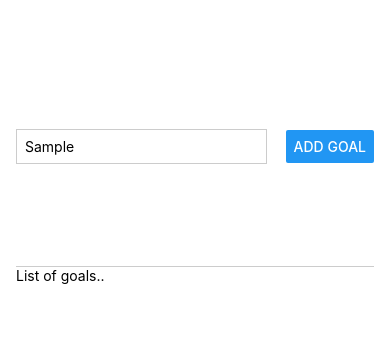
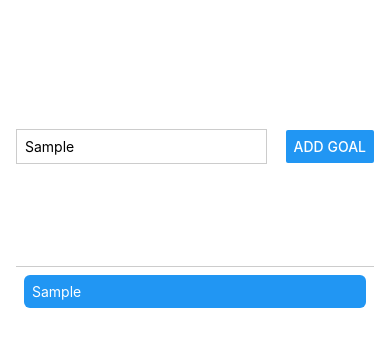
Before and after one commit to e-labInnovations/ReactNativeApp, a React Native app: screen / in a window 390 px wide. Both pictures are taken after typing "Sample" into the empty fields and a click on the button "ADD GOAL". Shown: the top 346 px of the page. Built offline with nearby package versions, Linux system fonts and the light colour scheme.

Commit message:
item adding feature added

```diff
--- a/App.js
+++ b/App.js
@@ -1,14 +1,39 @@
-import { StyleSheet, Text, View, Button, TextInput } from 'react-native';
+import { StyleSheet,
+  Text,
+  View,
+  Button,
+  TextInput,
+  ScrollView,
+  FlatList
+} from 'react-native';
+import { useState } from 'react';
 
 export default function App() {
+  const [enteredGoalText, setEnteredGoalText] = useState('')
+  const [goals, setGoals] = useState([])
+
+  const goalInputHandler = (enteredText) => {
+    setEnteredGoalText(enteredText)
+  }
+
+  const addGoalHandler = () => {
+    setGoals((currentGoals) => [...currentGoals, {text: enteredGoalText, key: Math.random().toString()}])
+  }
+
   return (
     <View style={styles.appContainer}>
       <View style={styles.inputContainer}>
-        <TextInput style={styles.textInput} placeholder='Your goal!' />
-        <Button title='Add Goal' />
+        <TextInput style={styles.textInput} placeholder='Your goal!' onChangeText={goalInputHandler} />
+        <Button title='Add Goal' onPress={addGoalHandler} />
       </View>
       <View style={styles.goalsContainer}>
-        <Text>List of goals..</Text>
+        <FlatList data={goals.reverse()} renderItem={itemData => {
+          return (
+            <View style={styles.goalItem}>
+              <Text style={styles.goalText}>{itemData.item.text}</Text>
+            </View>
+          )
+        }} />
       </View>
     </View>
   );
@@ -38,5 +63,15 @@ const styles = StyleSheet.create({
   },
   goalsContainer: {
     flex: 3
+  },
+  goalItem: {
+    margin: 8,
+    padding: 8,
+    borderRadius: 6,
+    backgroundColor: '#2196F3',
+    color: 'white'
+  },
+  goalText: {
+    color: 'white'
   }
 });
```
